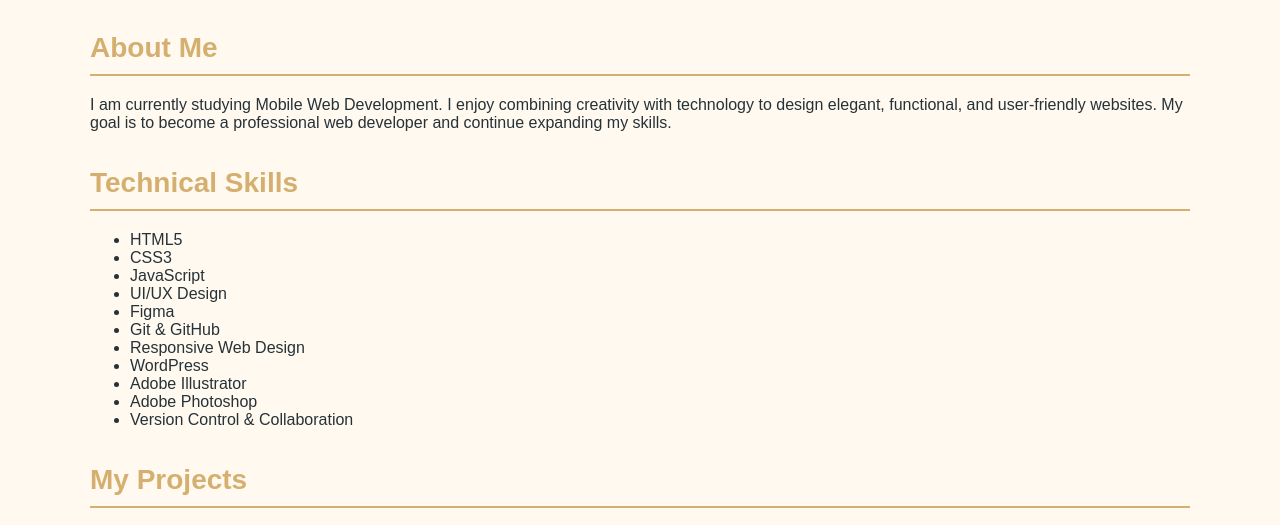
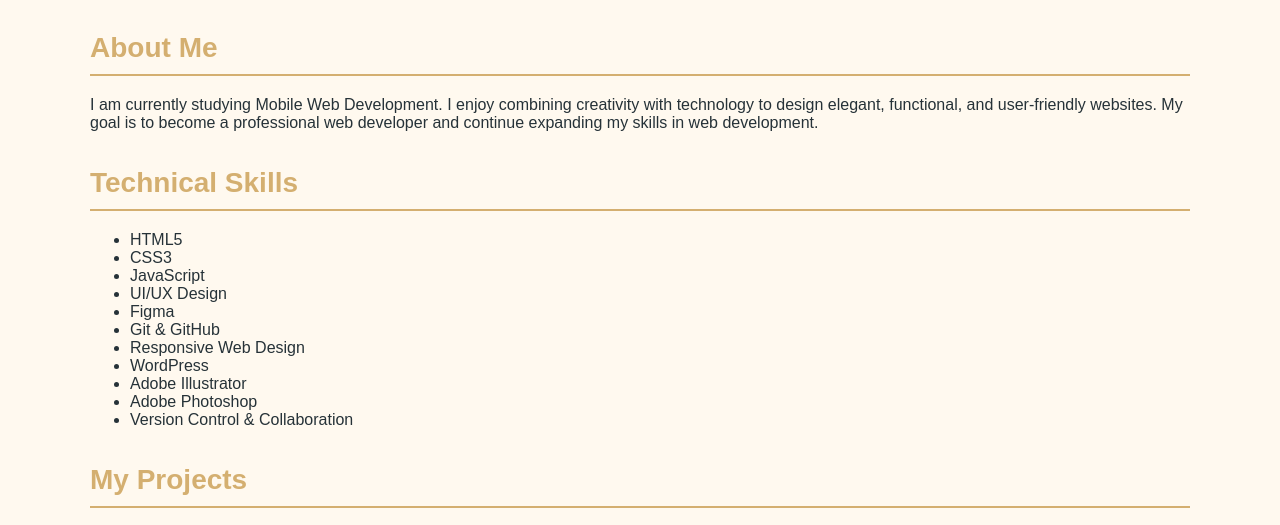
Before and after one commit to Mariep276/Mariep276.github.io, a plain HTML site: page index.html in a window 1280 px wide. Shown: the part 266-791 px from the top of the page. Drawn offline with Linux system fonts and the light colour scheme.

Commit message:
Refine About Me professional introduction

```diff
--- a/index.html
+++ b/index.html
@@ -35,7 +35,8 @@
     I enjoy combining creativity with technology
     to design elegant, functional, and user-friendly
     websites. My goal is to become a professional web
-developer and continue expanding my skills.
+    developer and continue expanding my skills
+    in web development.
 </p>
 
 <h2 id="skills">Technical Skills</h2>
```
Lines whose indentation alone changed are shown as unchanged.
